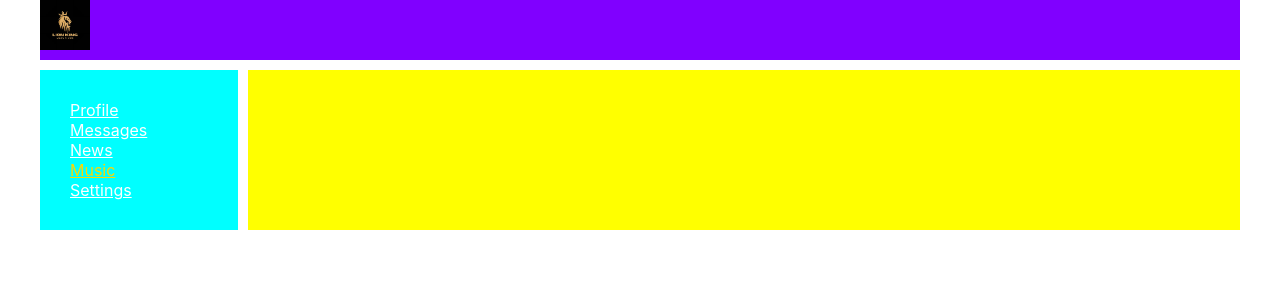
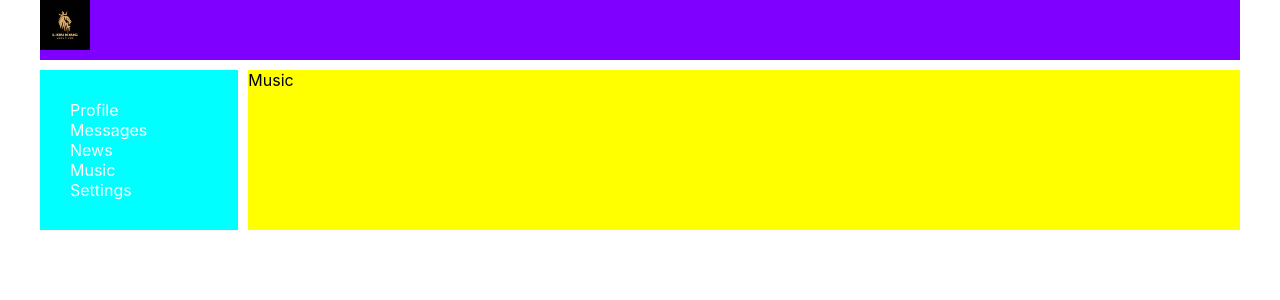
Before and after one commit to Dmytriy1974/react1project, a React (Create React App) app: page /music in a window 1280 px wide. Shown: the top 300 px of the page. Built offline with nearby package versions, Linux system fonts and the light colour scheme.

Commit message:
added NavLink

```diff
--- a/src/App.js
+++ b/src/App.js
@@ -3,9 +3,12 @@ import Header from "./components/Header/Header";
 import Navbar from "./components/Navbar/Navbar";
 import Profile from "./components/Profile/Profile";
 import Dialogs from "./components/Dialogs/Dialogs";
-import { BrowserRouter, Route, Routes} from "react-router-dom";
+import { BrowserRouter, Route, Routes } from "react-router-dom";
+import News from "./components/News/News";
+import Music from "./components/Music/Music";
+import Settings from "./components/Settings/Settings";
 
-const App=(props)=> {
+const App = (props) => {
   return (
     <BrowserRouter>
       <div className="app-wrapper">
@@ -13,14 +16,16 @@ const App=(props)=> {
         <Navbar />
         <div className="app-wrapper-content">
           <Routes>
-           <Route path= '/profile' element={<Profile />} />
-        <Route path= '/dialogs' element={<Dialogs />} />
+            <Route path="/profile" element={<Profile />} />
+            <Route path="/dialogs" element={<Dialogs />} />
+            <Route path="/news" element={<News />} />
+            <Route path="/music" element={<Music />} />
+            <Route path="/settings" element={<Settings />} />
           </Routes>
         </div>
       </div>
     </BrowserRouter>
-
   );
-}
+};
 
 export default App;
--- /dev/null
+++ b/src/components/Music/Music.jsx
@@ -0,0 +1,10 @@
+
+ import './Music.module.css'
+ const Music = (props)=>{
+    return (
+        <div>
+            Music
+        </div>
+    )
+}
+export default Music
--- a/src/components/Navbar/Navbar.jsx
+++ b/src/components/Navbar/Navbar.jsx
@@ -1,3 +1,4 @@
+import { Link, NavLink } from 'react-router-dom'
 import s from './Navbar.module.css'
 // let s = {
 //   'nav': "nav",
@@ -8,19 +9,19 @@ const Navbar = () => {
 
   return <nav className={s.nav}>
     <div className={s.item}>
-      <a href="/profile"> Profile</a>
+      <NavLink to="/profile" activeClassName={s.activeLink}> Profile</NavLink>
     </div>
     <div className={s.item}>
-      <a href="/dialogs">Messages</a>
+      <NavLink to="/dialogs" activeClassName={s.activeLink}>Messages</NavLink>
     </div>
     <div className={s.item}>
-      <a href="s">News</a>
+      <NavLink to="news">News</NavLink>
     </div>
-    <div className={`${s.item} ${s.active}`}>
-      <a className={`${s.item} ${s.active}`} href="s" >Music</a>
+    <div className={s.item} >
+      <NavLink to="music" >Music</NavLink>
     </div>
     <div className={s.item}>
-      <a href="s">Settings</a>
+      <NavLink to="settings">Settings</NavLink>
     </div>
   </nav>
 }
--- a/src/components/Navbar/Navbar.module.css
+++ b/src/components/Navbar/Navbar.module.css
@@ -5,11 +5,14 @@
 }
 .item > a {
   color: white;
+  text-decoration: none;
+  /* padding-top: 40px; */
+  /* // Why it doesnt work? */
 }
 /* nav >div{
  color: red;
   background-color: pink;
 } */
-.item.active {
+.item a.activeLink {
   color: gold;
 }
--- /dev/null
+++ b/src/components/News/News.jsx
@@ -0,0 +1,10 @@
+
+ import './News.module.css'
+ const News = (props)=>{
+    return (
+        <div>
+            News
+        </div>
+    )
+}
+export default News
--- /dev/null
+++ b/src/components/Settings/Settings.jsx
@@ -0,0 +1,10 @@
+
+ import './Settings.module.css'
+ const Settings = (props)=>{
+    return (
+        <div>
+            Settings
+        </div>
+    )
+}
+export default Settings
```
Also changed, not shown: src/components/Music/Music.module.css (added), src/components/News/News.module.css (added), src/components/Settings/Settings.module.css (added). Lines whose indentation alone changed are shown as unchanged.
